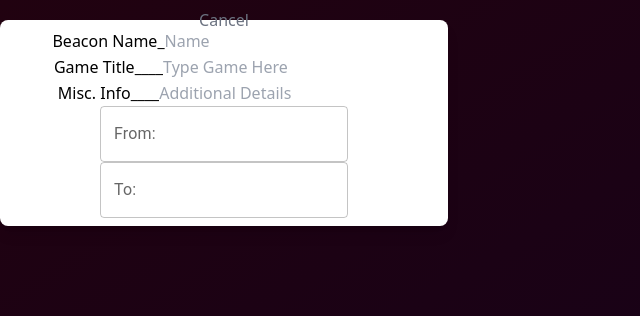
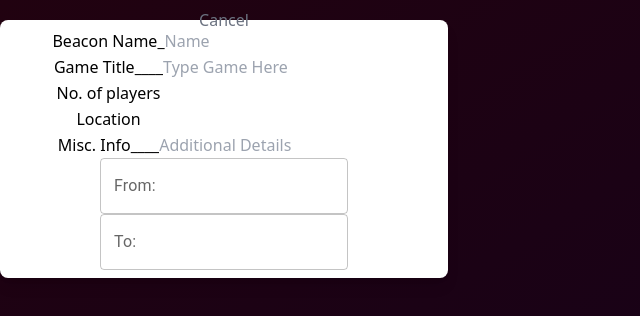
Before and after one commit to jenniferlieu/project-lomo-in-person-gaming-app, a React (Create React App) app in the folder frontend/: page / in a window 1280 px wide. Shown: the top 316 px of the page, without its empty margins (0-640 px from the left). Built offline with nearby package versions, Linux system fonts and the light colour scheme.

Commit message:
Added input fields for players and location

```diff
--- a/frontend/src/BeaconCreation.js
+++ b/frontend/src/BeaconCreation.js
@@ -9,7 +9,8 @@ function BeaconCreation() {
   const [name, setState] = useState("");
   const [game, setGame] = useState("");
   const [misc, setMisc] = useState("");
-
+  const [location, setLocation] = useState("");
+  const [people, setPeople] = useState("");
   return (
     <div>
       <div class="bg-white rounded-lg w-full leading-relaxed max-w-md mx-auto shadow-lg my-5 p-2 px-2 absolute">
@@ -34,6 +35,30 @@ function BeaconCreation() {
             placeholder={"Type Game Here"}
             onChange={(event) => {
               setGame(event.target.value);
+            }}
+          />
+        </div>
+        <div classname="min-w-screen min-h-screen bg-black  bg-opacity-25 flex justify-center items-center">
+          <label htmlFor={"input2"}>No. of players</label>
+          <input
+            id={"Players"}
+            type={"text"}
+            value={people}
+            placeholder={""}
+            onChange={(event) => {
+              setPeople(event.target.value);
+            }}
+          />
+        </div>
+        <div classname="min-w-screen min-h-screen bg-black  bg-opacity-25 flex justify-center items-center">
+          <label htmlFor={"input2"}>Location</label>
+          <input
+            id={"Location"}
+            type={"text"}
+            value={location}
+            placeholder={""}
+            onChange={(event) => {
+              setLocation(event.target.value);
             }}
           />
         </div>
```
